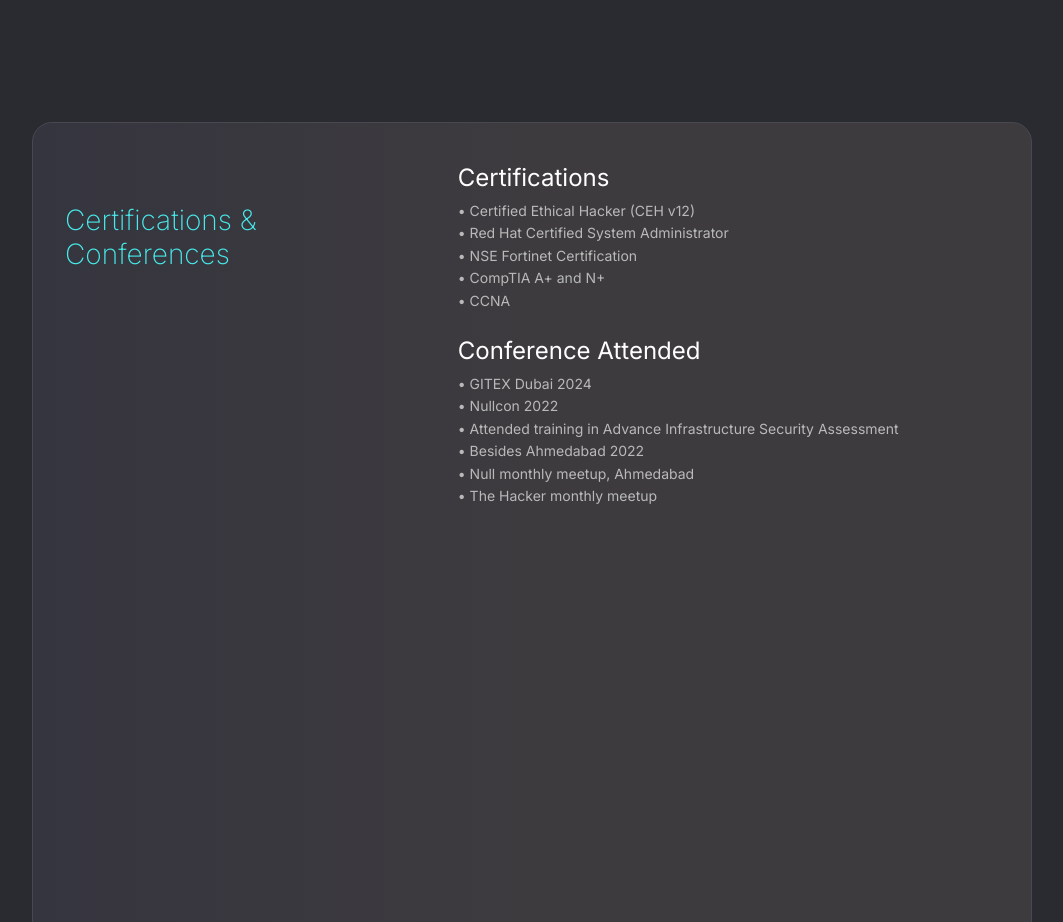
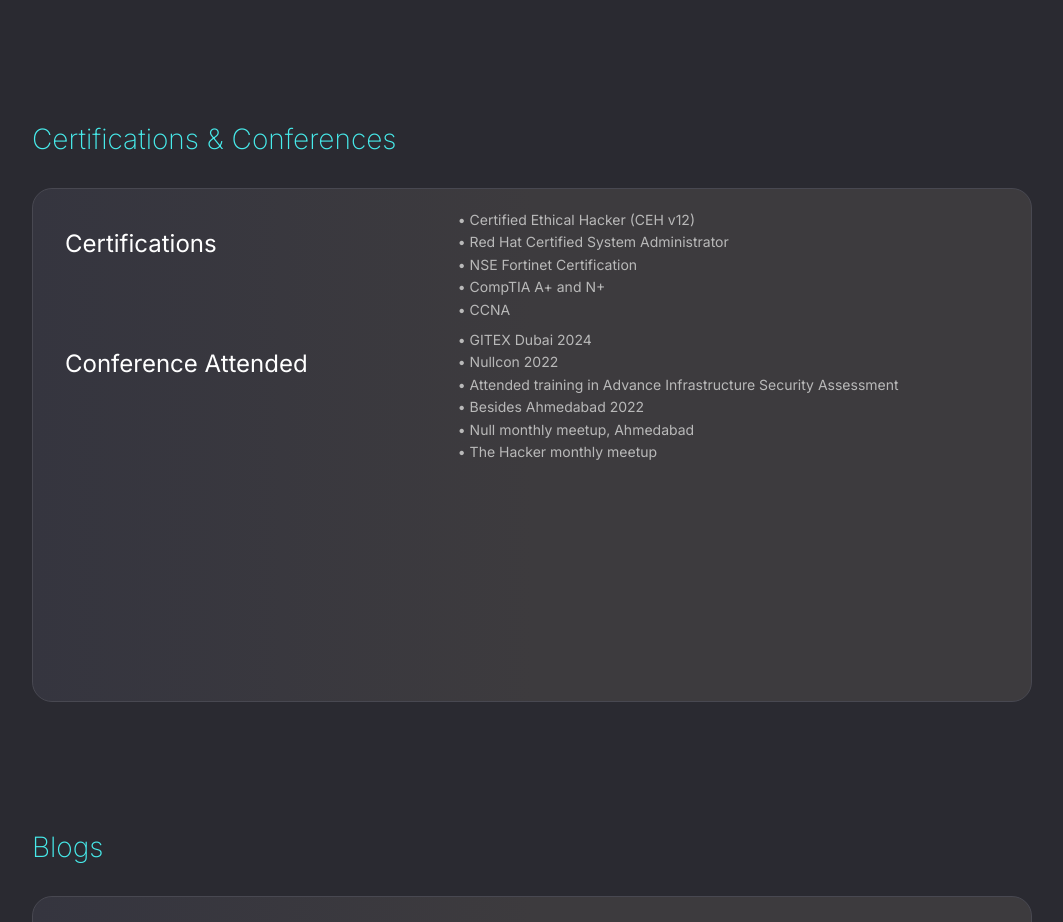
Before and after one commit to archanamudaliar/profile, a plain HTML site: page index.html in a window 1280 px wide. Shown: the part 2580-3502 px from the top of the page, without its empty margins (108-1171 px from the left). Drawn offline with Linux system fonts and the light colour scheme.

Commit message:
Update index.html

```diff
--- a/index.html
+++ b/index.html
@@ -429,9 +429,9 @@
                 </div>
             </section>
             <section id="certifications">
-                 <div class="project card">
+                 <div class="certification">
                 <h2>Certifications & Conferences</h2>
-                <div class="certifications">
+                <div class="project card">
                     <h3>Certifications</h3>
                   <p>
                         &bull; Certified Ethical Hacker (CEH v12) <br>
```
